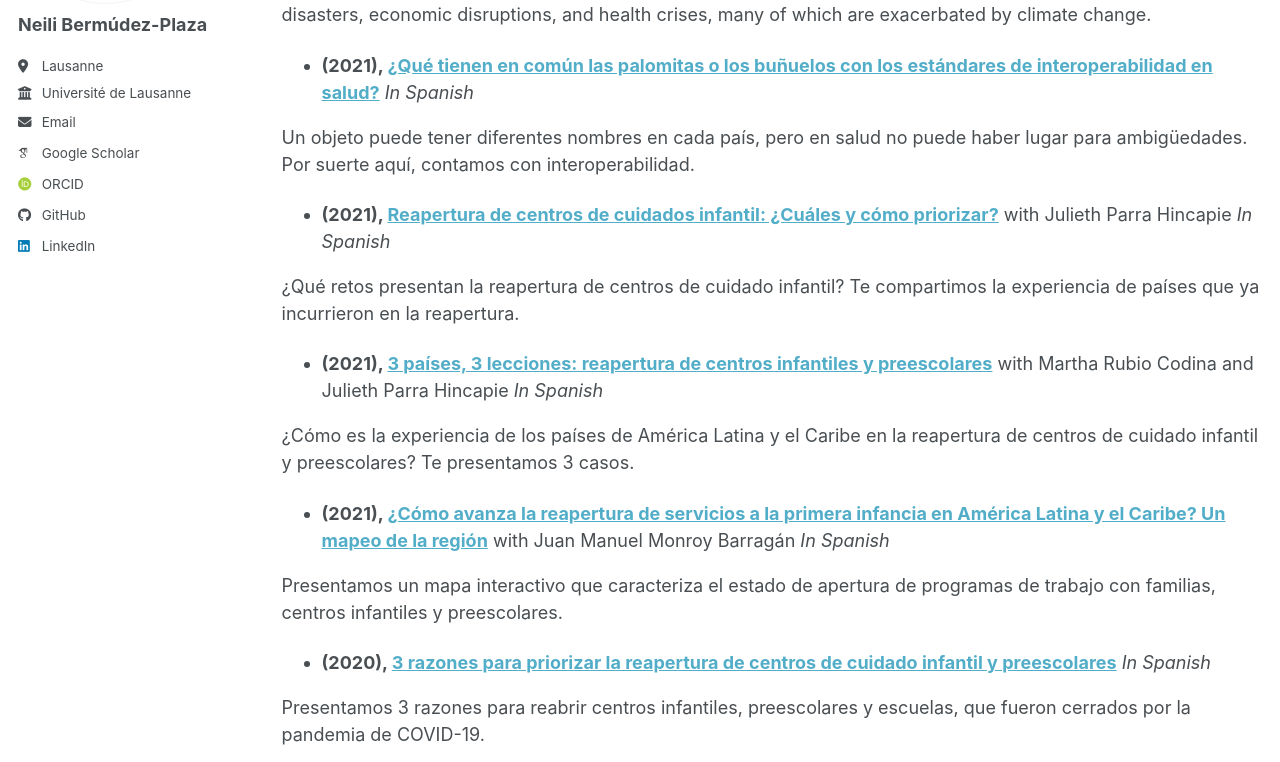
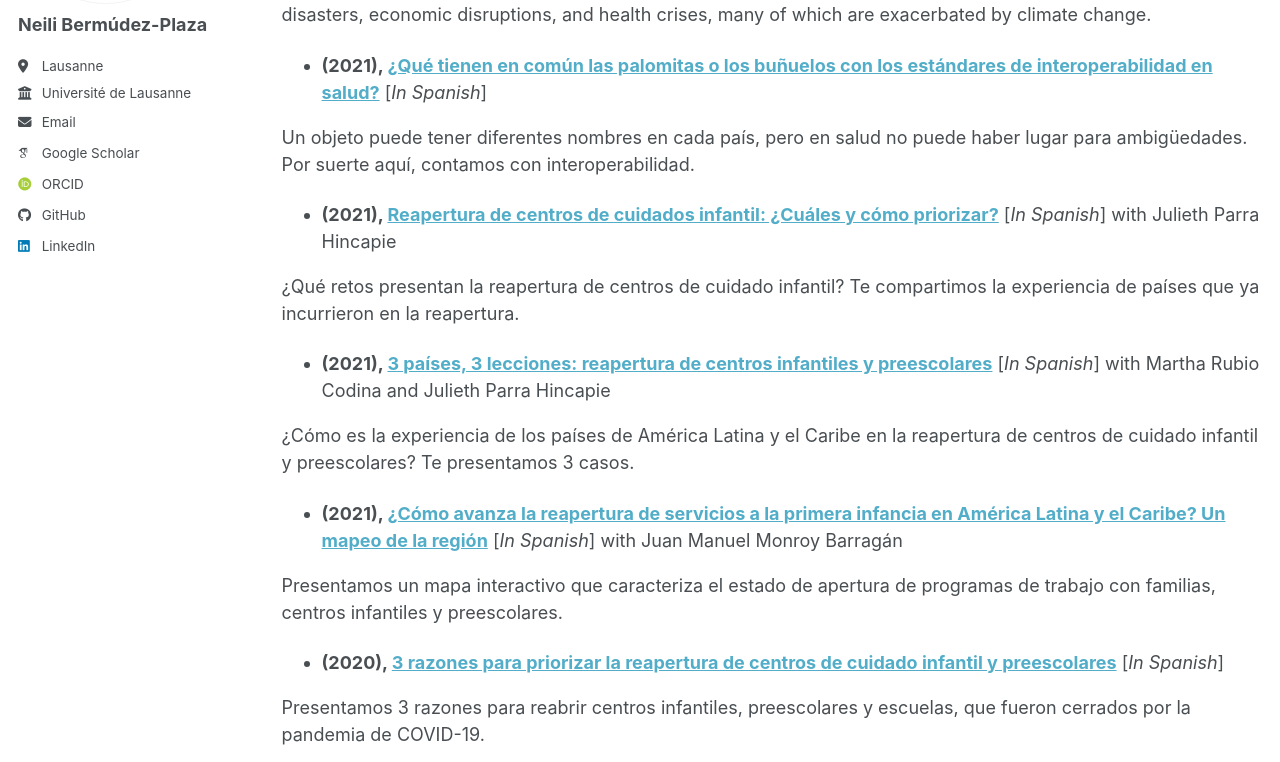
Before and after one commit to ncbermudez/ncbermudez.github.io, a Jekyll site: the page built from _pages/policywritings.md, in a window 1280 px wide and 1270 px high. Shown: the part 270-1032 px from the top of the window. Built offline with Jekyll 4.4.1, drawn with Linux system fonts in a browser that asks for light colours; some web fonts are replaced; a script bundle is joined from its source files by our own code; library files that are not in the unit come from our copies.

```diff
--- a/_pages/policywritings.md
+++ b/_pages/policywritings.md
@@ -10,22 +10,22 @@ author_profile: true
 
 The Social Protection and Health (SPH) Division of the IDB hosted its annual Regional Policy Dialogue (RPD) on Adaptive Social Protection Systems aimed to address the increasing vulnerability of households to natural disasters, economic disruptions, and health crises, many of which are exacerbated by climate change.
 
-* **(2021), [¿Qué tienen en común las palomitas o los buñuelos con los estándares de interoperabilidad en salud?](https://www.iadb.org/es/blog/salud-nutricion-y-poblacion/que-tienen-en-comun-las-palomitas-o-los-bunuelos-con-los-estandares-de-interoperabilidad-en-salud)** _In Spanish_
+* **(2021), [¿Qué tienen en común las palomitas o los buñuelos con los estándares de interoperabilidad en salud?](https://www.iadb.org/es/blog/salud-nutricion-y-poblacion/que-tienen-en-comun-las-palomitas-o-los-bunuelos-con-los-estandares-de-interoperabilidad-en-salud)** [_In Spanish_]
 
 Un objeto puede tener diferentes nombres en cada país, pero en salud no puede haber lugar para ambigüedades. Por suerte aquí, contamos con interoperabilidad.
 
-* **(2021), [Reapertura de centros de cuidados infantil: ¿Cuáles y cómo priorizar?](https://www.iadb.org/es/blog/desarrollo-infantil-temprano/reapertura-de-centros-de-cuidados-infantil-cuales-y-como-priorizar)** with Julieth Parra Hincapie _In Spanish_
+* **(2021), [Reapertura de centros de cuidados infantil: ¿Cuáles y cómo priorizar?](https://www.iadb.org/es/blog/desarrollo-infantil-temprano/reapertura-de-centros-de-cuidados-infantil-cuales-y-como-priorizar)** [_In Spanish_] with Julieth Parra Hincapie
 
 ¿Qué retos presentan la reapertura de centros de cuidado infantil?  Te compartimos la experiencia de países que ya incurrieron en la reapertura.
 
-* **(2021), [3 países, 3 lecciones: reapertura de centros infantiles y preescolares](https://www.iadb.org/es/blog/desarrollo-infantil-temprano/3-paises-3-lecciones-reapertura-de-centros-infantiles-y-preescolares)** with Martha Rubio Codina and Julieth Parra Hincapie _In Spanish_
+* **(2021), [3 países, 3 lecciones: reapertura de centros infantiles y preescolares](https://www.iadb.org/es/blog/desarrollo-infantil-temprano/3-paises-3-lecciones-reapertura-de-centros-infantiles-y-preescolares)** [_In Spanish_] with Martha Rubio Codina and Julieth Parra Hincapie
 
 ¿Cómo es la experiencia de los países de América Latina y el Caribe en la reapertura de centros de cuidado infantil y preescolares? Te presentamos 3 casos.
 
-* **(2021), [¿Cómo avanza la reapertura de servicios a la primera infancia en América Latina y el Caribe? Un mapeo de la región](https://www.iadb.org/es/blog/desarrollo-infantil-temprano/como-avanza-la-reapertura-de-servicios-la-primera-infancia-en-america-latina-y-el-caribe-un-mapeo-de)** with Juan Manuel Monroy Barragán _In Spanish_
+* **(2021), [¿Cómo avanza la reapertura de servicios a la primera infancia en América Latina y el Caribe? Un mapeo de la región](https://www.iadb.org/es/blog/desarrollo-infantil-temprano/como-avanza-la-reapertura-de-servicios-la-primera-infancia-en-america-latina-y-el-caribe-un-mapeo-de)** [_In Spanish_] with Juan Manuel Monroy Barragán
 
 Presentamos un mapa interactivo que caracteriza el estado de apertura de programas de trabajo con familias, centros infantiles y preescolares.
 
-* **(2020), [3 razones para priorizar la reapertura de centros de cuidado infantil y preescolares](https://www.iadb.org/es/blog/desarrollo-infantil-temprano/3-razones-para-priorizar-la-reapertura-de-centros-de-cuidado-infantil-y-preescolares)** _In Spanish_
+* **(2020), [3 razones para priorizar la reapertura de centros de cuidado infantil y preescolares](https://www.iadb.org/es/blog/desarrollo-infantil-temprano/3-razones-para-priorizar-la-reapertura-de-centros-de-cuidado-infantil-y-preescolares)** [_In Spanish_]
 
 Presentamos 3 razones para reabrir centros infantiles, preescolares y escuelas, que fueron cerrados por la pandemia de COVID-19.
```
